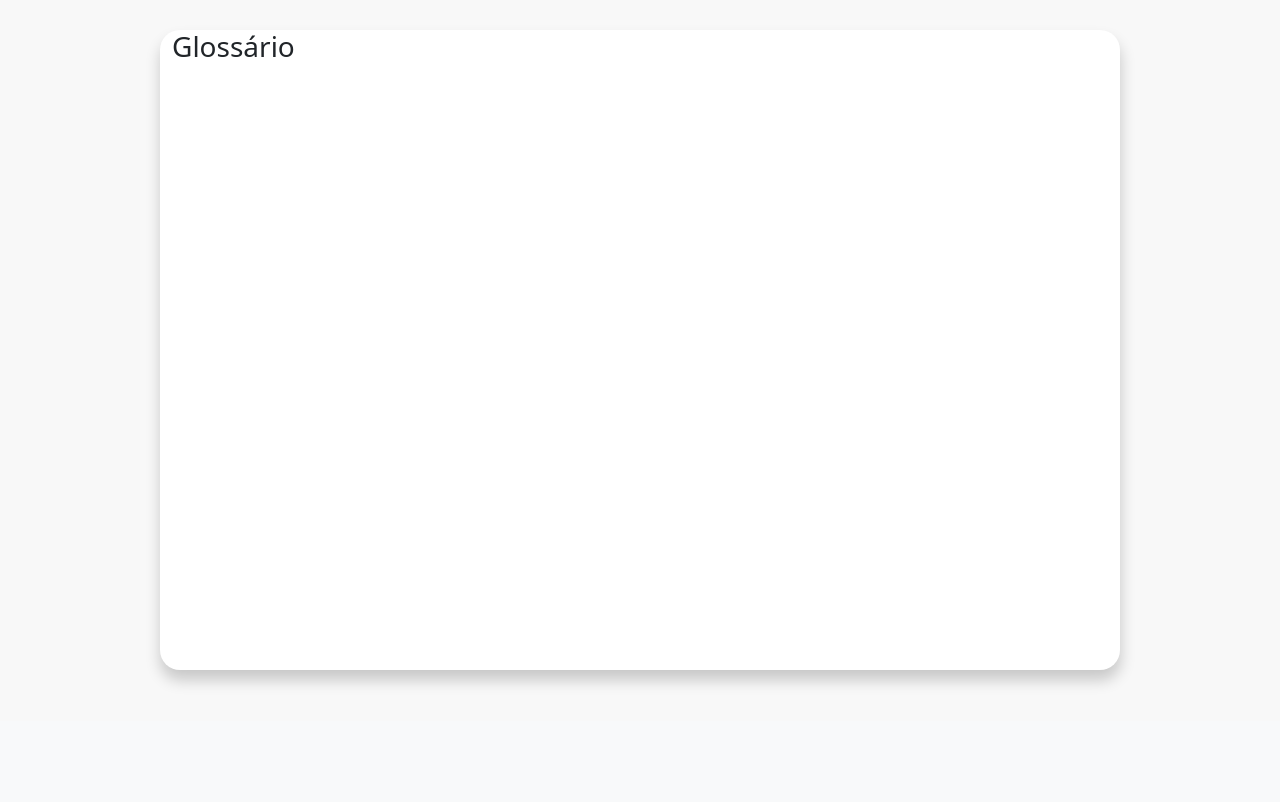
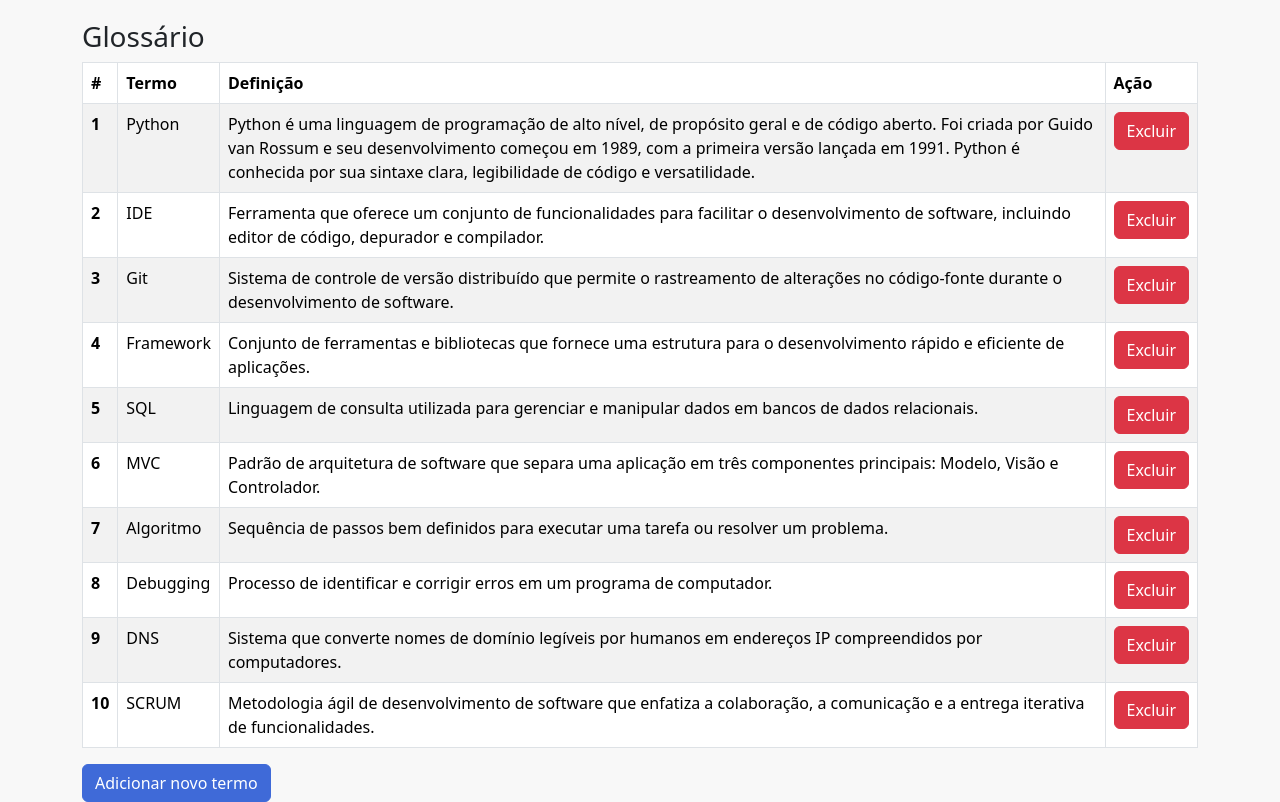
Before and after one commit to itaji-create/Project-Python, a Flask app: page /glossario in a window 1280 px wide. Shown: the part 79-881 px from the top of the page. Before the commit the page ends 765 px from the top, so only its background shows below. Run offline with Flask 3, Linux system fonts and the light colour scheme.

Commit message:
acrescentando o glossário e alterações diversas

```diff
--- a/app.py
+++ b/app.py
@@ -1,5 +1,6 @@
 import os
-from flask import Flask, render_template, send_from_directory, request
+import csv
+from flask import Flask, render_template, send_from_directory, redirect, url_for, request
 
 app = Flask(__name__)
 
@@ -34,7 +35,58 @@ def salvar():
 
 @app.route('/glossario')
 def glossario():
-    return render_template("glossario.html")
+
+    glossario_de_termos = []
+
+    with open(
+            'bd_glossario.csv',
+            newline='', encoding='utf-8') as arquivo:
+        reader = csv.reader(arquivo, delimiter=';')
+        for l in reader:
+            glossario_de_termos.append(l)
+
+    return render_template('glossario.html',
+                           glossario=glossario_de_termos)
+
+
+@app.route('/novo_termo')
+def novo_termo():
+    return render_template('adicionar_termo.html')
+
+
+@app.route('/criar_termo', methods=['POST', ])
+def criar_termo():
+    termo = request.form['termo']
+    definicao = request.form['definicao']
+
+    with open(
+            'bd_glossario.csv', 'a',
+            newline='', encoding='utf-8') as arquivo:
+        writer = csv.writer(arquivo, delimiter=';')
+        writer.writerow([termo, definicao])
+
+    return redirect(url_for('glossario'))
+
+
+@app.route('/excluir_termo/<int:termo_id>', methods=['POST'])
+def excluir_termo(termo_id):
+
+    with open('bd_glossario.csv', 'r', newline='') as file:
+        reader = csv.reader(file)
+        linhas = list(reader)
+
+    # Encontrar e excluir o termo com base no ID
+    for i, linha in enumerate(linhas):
+        if i == termo_id:
+            del linhas[i]
+            break
+
+    # Salvar as alterações de volta no arquivo
+    with open('bd_glossario.csv', 'w', newline='') as file:
+        writer = csv.writer(file)
+        writer.writerows(linhas)
+
+    return redirect(url_for('glossario'))
 
 @app.route('/sobre')
 def sobre():
--- /dev/null
+++ b/bd_glossario.csv
@@ -0,0 +1,10 @@
+Python;Python é uma linguagem de programação de alto nível, de propósito geral e de código aberto. Foi criada por Guido van Rossum e seu desenvolvimento começou em 1989, com a primeira versão lançada em 1991. Python é conhecida por sua sintaxe clara, legibilidade de código e versatilidade.
+IDE;Ferramenta que oferece um conjunto de funcionalidades para facilitar o desenvolvimento de software, incluindo editor de código, depurador e compilador.
+Git;Sistema de controle de versão distribuído que permite o rastreamento de alterações no código-fonte durante o desenvolvimento de software.
+Framework;Conjunto de ferramentas e bibliotecas que fornece uma estrutura para o desenvolvimento rápido e eficiente de aplicações.
+SQL;Linguagem de consulta utilizada para gerenciar e manipular dados em bancos de dados relacionais.
+MVC;Padrão de arquitetura de software que separa uma aplicação em três componentes principais: Modelo, Visão e Controlador.
+Algoritmo;Sequência de passos bem definidos para executar uma tarefa ou resolver um problema.
+Debugging;Processo de identificar e corrigir erros em um programa de computador.
+DNS;Sistema que converte nomes de domínio legíveis por humanos em endereços IP compreendidos por computadores.
+SCRUM;Metodologia ágil de desenvolvimento de software que enfatiza a colaboração, a comunicação e a entrega iterativa de funcionalidades.
--- a/tarefas.txt
+++ b/tarefas.txt
@@ -1,3 +1,4 @@
 pagar aluguel
 pagar faculdade
 estudar python
+tirar 10 em IP com o grande professor Messias
--- a/templates/css/style.css
+++ b/templates/css/style.css
@@ -207,6 +207,7 @@ i {
 .card-footer{
     background-color: #fff;
 }
+
 @media(min-width: 768px){
 
     .btn.btn-success{
--- a/templates/glossario.html
+++ b/templates/glossario.html
@@ -2,10 +2,35 @@
 {% block conteudo %}
    <!--MAIN CONTAINER-->
 
-   <div class="container col-11 col-md-9 " id="main_container">
+   <div class="container">
     <h3>Glossário</h3>
+<table class="table table-striped table-responsive table-bordered">
+  <thead class="thead-default">
+    <tr>
+      <th scope="col">#</th>
+      <th scope="col">Termo</th>
+      <th scope="col">Definição</th>
+      <th scope="col">Ação</th>
+    </tr>
+  </thead>
+  <tbody>
+  {% for termo in glossario %}
+    <tr>
+      <th scope="row">{{ loop.index }}</th>
+      <td>{{ termo[0] }}</td>
+      <td>{{ termo[1] }}</td>
+      <td>
+        <form method="post" action="{{ url_for('excluir_termo', termo_id=loop.index-1) }}">
+        <button type="submit" class="btn btn-danger">Excluir</button>
+        </form>
+      </td>
+    </tr>
+  {% endfor %}
+  </tbody>
+</table>
+     <a href="/novo_termo" class="btn btn-primary">Adicionar novo termo</a>
+    </div>
 
-    </div>
-</div>
+
 
 {% endblock %}
```
Also changed, not shown: templates/adicionar_termo.html (added, +19 -0 lines), templates/sobre.html (+10 -18 lines), templates/img/foto_gabriel.jpg (added), templates/img/foto_itaji.jpg (added), templates/img/foto_victor.jpeg (added).
